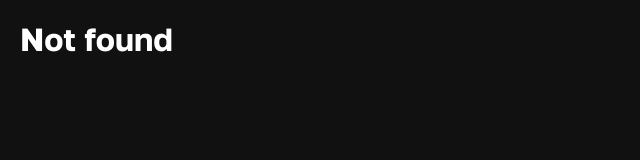
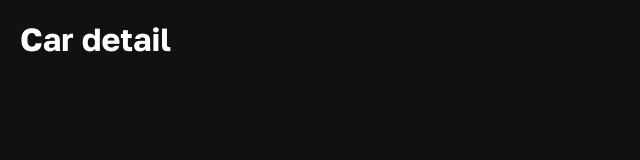
Before and after one commit to Astemir-Gurizhev/car-catalog, a React (Vite) app: page /car/1 in a window 1280 px wide. Shown: the top 160 px of the page, without its empty margins (0-640 px from the left). Built offline with nearby package versions, Linux system fonts and the light colour scheme.

Commit message:
Creating the CarDetail.tsx component. Creating a dynamic route: "/car/:id"

```diff
--- a/src/components/Router.tsx
+++ b/src/components/Router.tsx
@@ -1,10 +1,13 @@
 import { BrowserRouter, Routes, Route } from "react-router-dom";
 import Home from "./screens/home/Home";
+import CarDetail from "./screens/car-detail/CarDetail";
 const Router = () => {
   return (
     <BrowserRouter>
       <Routes>
         <Route element={<Home/>} path="/" />
+        <Route element={<CarDetail/>} path="/car/:id" />
+
         <Route element={<h1>Not found</h1>} path="*" />
       </Routes>
     </BrowserRouter>
--- /dev/null
+++ b/src/components/screens/car-detail/CarDetail.tsx
@@ -0,0 +1,6 @@
+const CarDetail = () => {
+    return (
+        <h1>Car detail</h1>
+    )
+}
+export default CarDetail
--- a/src/components/screens/home/Home.tsx
+++ b/src/components/screens/home/Home.tsx
@@ -17,6 +17,8 @@ const Home = () => {
     const fetchData = async () => {
       const data = await CarService.getAll()
       // setCars(data);
+      console.log(data);
+
     };
     fetchData();
   }, []);
```
